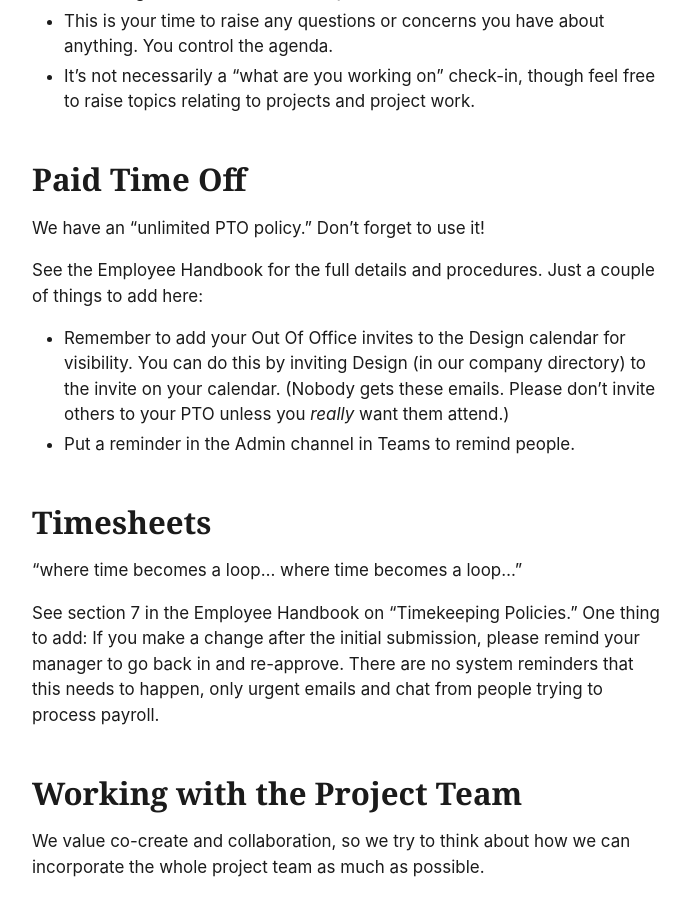
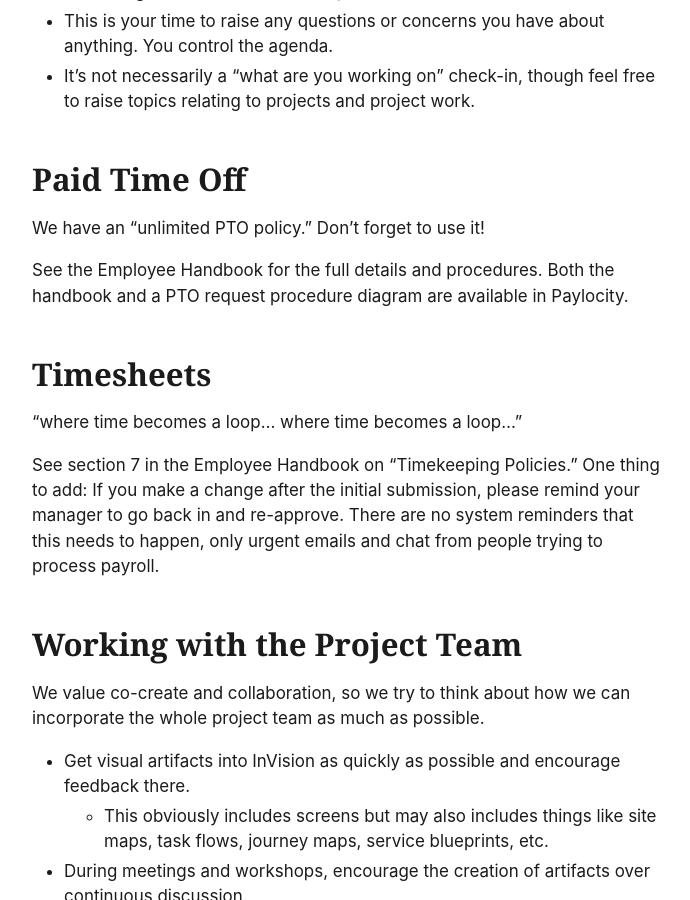
Before and after one commit to Bixal/bixal-uxd-team-handbook, a Jekyll site: the page built from humans.md, in a window 1280 px wide and 900 px high, scrolled down 4629 px. Shown: the whole window, without its empty margins (288-978 px from the left). Built offline with Jekyll 4.4.1, drawn with Linux system fonts in a browser that asks for light colours; some web fonts are replaced; our own code applies the rules of GitHub Pages for plain Markdown files.

Commit message:
update language on PTO

```diff
--- a/humans.md
+++ b/humans.md
@@ -121,9 +121,7 @@ One-on-ones ensure that you have a dedicated opportunity to sync-up with your ma
 
 We have an "unlimited PTO policy." Don't forget to use it!
 
-See the Employee Handbook for the full details and procedures. Just a couple of things to add here:
-- Remember to add your Out Of Office invites to the Design calendar for visibility. You can do this by inviting Design (in our company directory) to the invite on your calendar. (Nobody gets these emails. Please don't invite others to your PTO unless you _really_ want them attend.)
-- Put a reminder in the Admin channel in Teams to remind people.
+See the Employee Handbook for the full details and procedures. Both the handbook and a PTO request procedure diagram are available in Paylocity.
 
 ## Timesheets
 
```
